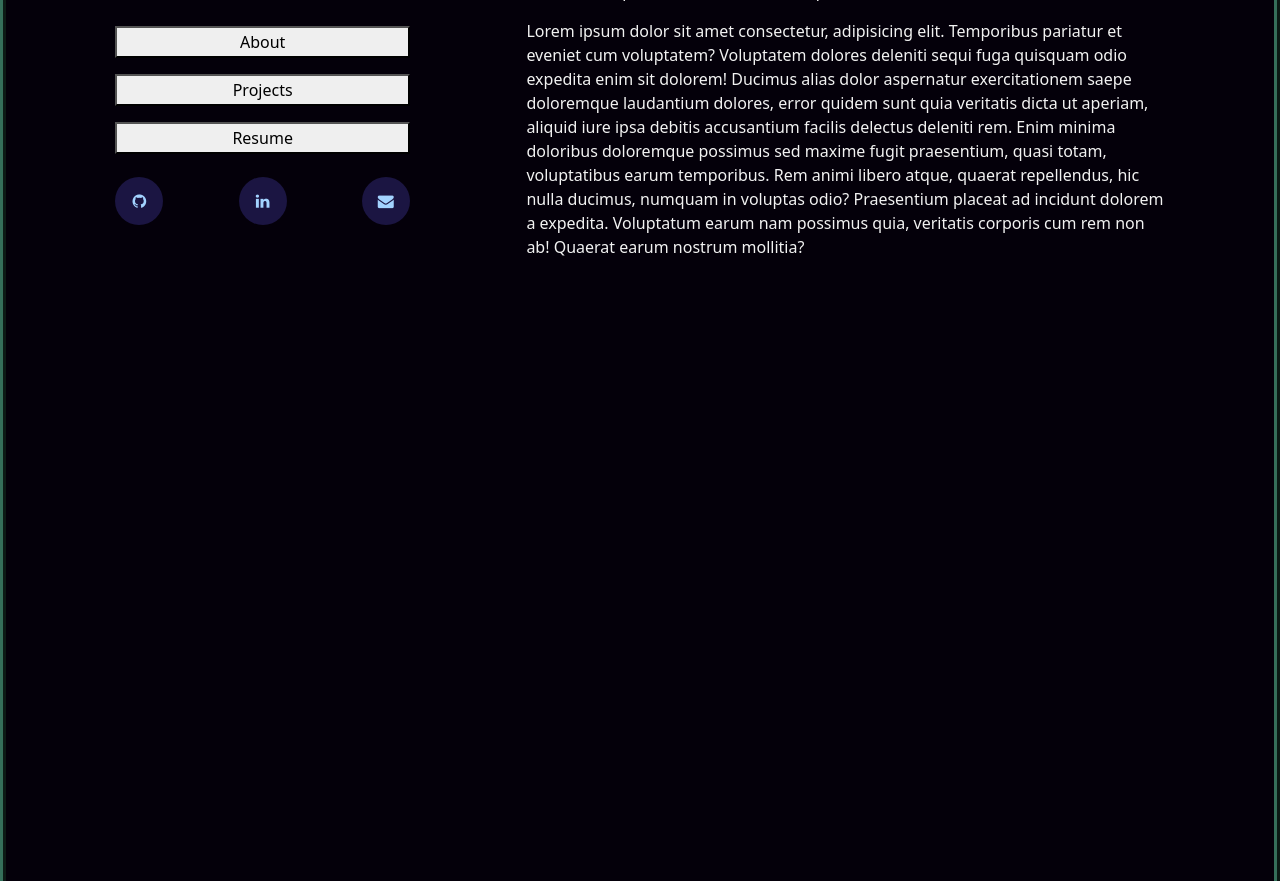
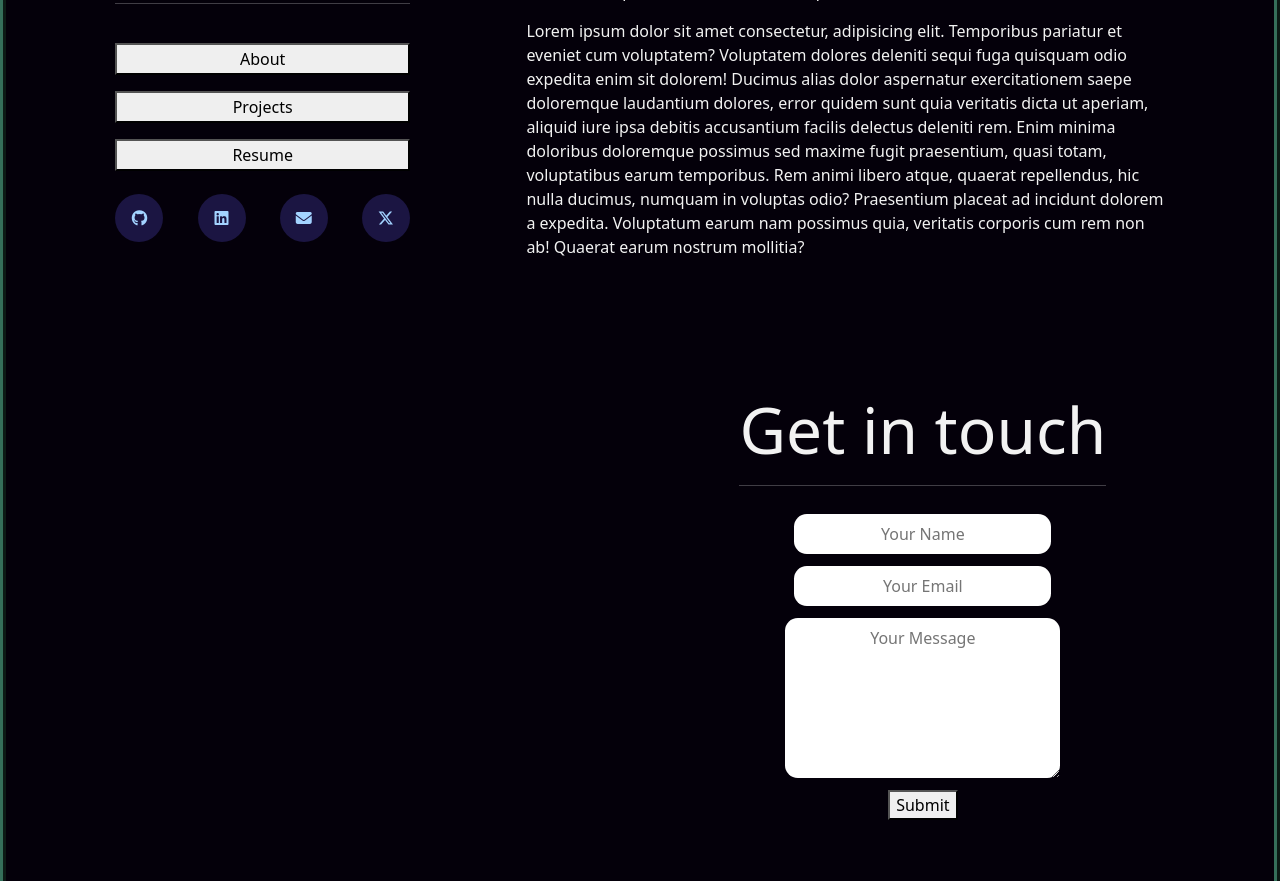
Before and after one commit to mnmfullmetal/portfolio, a plain HTML site: page index.html in a window 1280 px wide. Shown: the part 365-1246 px from the top of the page. Drawn offline with nearby package versions, Linux system fonts and the light colour scheme.

Commit message:
-implemented the  x/twitter icon to my socials - implemented a contact form

```diff
--- a/index.html
+++ b/index.html
@@ -13,10 +13,7 @@
       crossorigin="anonymous"
     ></script>
     <link href="styles.css" rel="stylesheet" />
-    <link
-      href="https://cdnjs.cloudflare.com/ajax/libs/font-awesome/4.7.0/css/font-awesome.min.css"
-      rel="stylesheet"
-    />
+   <link rel="stylesheet" href="https://cdnjs.cloudflare.com/ajax/libs/font-awesome/6.7.2/css/all.min.css" integrity="sha512-Evv84Mr4kqVGRNSgIGL/F/aIDqQb7xQ2vcrdIwxfjThSH8CSR7PBEakCr51Ck+w+/U6swU2Im1vVX0SVk9ABhg==" crossorigin="anonymous" referrerpolicy="no-referrer" />
     <link rel="icon" type="image/x-icon" href="MGLogo.jpeg" />
     <script src="portfolio.js"></script>
     <meta charset="UTF-8" />
@@ -28,10 +25,10 @@
       <div class="topnav" id="myTopnav">
         <img src="MGLogo.jpeg" alt="My logo" class="logo" />
         <div class="social-tab">
-          <a href="https://github.com/mnmfullmetal" class="fa fa-github"></a>
+          <a href="https://github.com/mnmfullmetal" class="fa-brands fa-github"></a>
           <a
             href="https://linkedin.com/in/mylesgillard"
-            class="fa fa-linkedin"
+            class="fa-brands fa-linkedin"
           ></a>
           <a href="contact.html" class="fa fa-envelope"></a>
           <p>mnm.fullmetal@gmail.com</p>
@@ -63,20 +60,22 @@
         <div id="home-content-left">
           <div>
             <h1>Myles Gillard</h1>
-            <p style="text-decoration: underline;">Video Game & Software Developer</p>
+            <p>Video Game & Software Developer</p>
           </div>
+          <hr>
           <div id="home-content-buttons">
             <button>About</button>
             <button>Projects</button>
             <button>Resume</button>
           </div>
           <div id="home-social-icons">
-            <a href="https://github.com/mnmfullmetal" class="fa fa-github"></a>
+            <a href="https://github.com/mnmfullmetal" class="fa-brands fa-github"></a>
             <a
               href="https://linkedin.com/in/mylesgillard"
-              class="fa fa-linkedin"
+              class="fa-brands fa-linkedin"
             ></a>
             <a href="contact" class="fa fa-envelope"></a>
+            <a href="contact" class="fa-brands fa-x-twitter"></a>
           </div>
         </div>
         <div id="home-content-right">
@@ -109,6 +108,19 @@
           </p>
         </div>
       </div>
+       <div class='contact-container'>
+        <form action="https://api.web3forms.com/submit" method="POST" class='contactform'>
+           <div class='contact-title'>
+             <h2>Get in touch</h2>
+             <hr>
+           </div>
+            <input type="hidden" name="access_key" value="67f6359d-6168-4f48-bec0-fccc42284455">
+            <input type='text' name='name' placeholder="Your Name" class='contact-inputs' required>
+            <input type='email' name='email' placeholder="Your Email" class='contact-inputs' required>
+            <textarea name='message' placeholder="Your Message" class='contact-inputs' id="contact_textarea" required></textarea>
+            <button type='submit'>Submit</button>
+        </form>
+      </div>
     </main>
     <footer><div>Myles Gillard 2025</div></footer>
   </body>
--- a/styles.css
+++ b/styles.css
@@ -1,3 +1,6 @@
+hr{
+    color: #f2f2f2;
+}
 .topnav {
     position:fixed;
     z-index: 5;
@@ -191,6 +194,11 @@
     #home-content-left{
         text-align: center;
     }
+
+    .contact-container{
+        flex-direction: column;
+        justify-content: center;
+    }
 }
 
 main {
@@ -238,26 +246,18 @@ footer {
 
 }
 
-.gallery-banner {
-    width: auto;
-    height: 20vh;
-    text-align: center;
-    background-color: #21b053;
-}
-
 .content-container{
     display: flex;
     justify-content: space-between;
     margin: auto;
     color: #f2f2f2;
+    height: auto;
 
 }
 
 #home-content-left {
     width: auto;
     padding: 5%;
-
-
 }
 
 #home-content-left h1 {
@@ -305,10 +305,30 @@ footer {
     color: #a3d3ff;
 }
 
+.fa-brands{
+    padding: 1rem;
+    width: 3rem;
+    height: 3rem;
+    border-radius: 50%;
+    text-align: center;
+    text-decoration: none;
+    color: #a3d3ff;
+}
+
 .fa:hover {
     opacity: 0.7;
     color: #ff00f2;
 }
+
+.fa-brands:hover {
+    opacity: 0.7;
+    color: #ff00f2;
+}
+
+.fa-x-twitter {
+    background-color: #1b1542;
+}
+
 
 .fa-github {
     background-color: #1b1542;
@@ -325,3 +345,42 @@ footer {
 .fa-bars{
     background-color: #1b1542;
 }
+
+.contact-container {
+    width: 100%;
+    height: auto;
+    display: flex;
+    align-items:center;
+    justify-content:end;
+    flex-direction: row;
+
+}
+
+.contact-title h2 {
+    font-size: 4rem;
+    color: #f2f2f2;
+}
+
+.contactform {
+    display: flex;
+    flex-direction: column;
+    justify-content: end;
+    gap: 1.5vh;
+    align-items: center;
+    padding: 5% 10% 5% 5%;
+}
+
+.contact-inputs {
+    height: auto;
+    width: 70%;
+    border: none;
+    outline: none;
+    border-radius: 1vw;
+    text-align: center;
+    padding: 0.5rem;
+}
+
+#contact_textarea {
+    height: 20vh;
+    width: 75%;
+}
```
